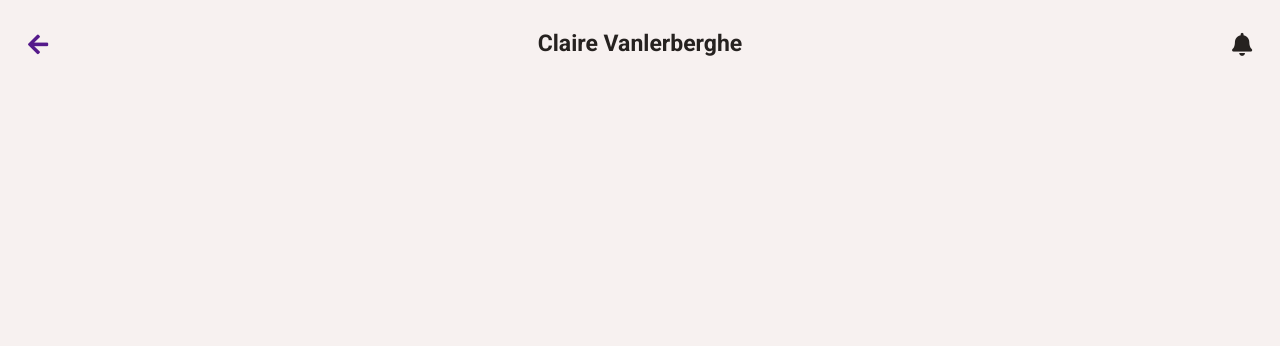
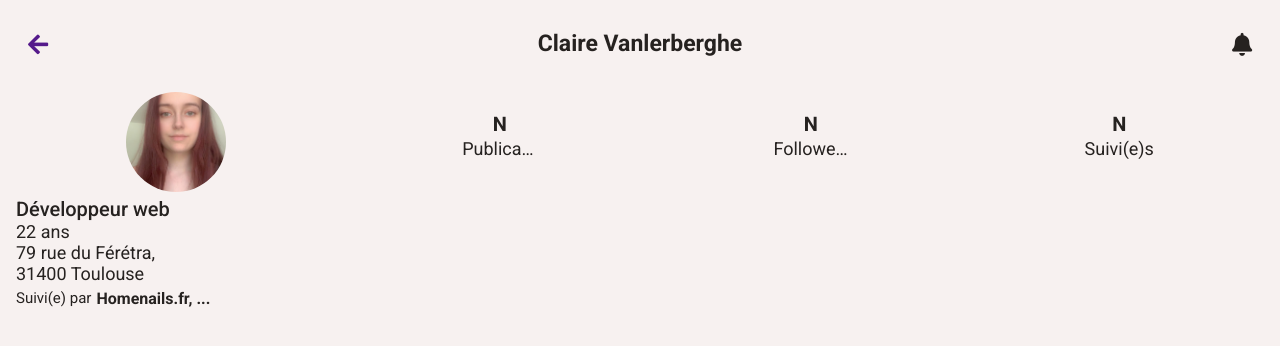
Before and after one commit to ClaireVanlerberghe/Instavitae, a website: page index.html in a window 1280 px wide. Drawn offline with Linux system fonts and the light colour scheme.

Commit message:
"HTML/CSS terminé jusqu'à section biographie"

```diff
--- a/index.html
+++ b/index.html
@@ -1,11 +1,16 @@
 <!DOCTYPE html>
 <html lang="fr">
   <head>
-    <meta charset="UTF-8">
+    <meta charset="UTF-8" />
     <title>Instavitae</title>
-    <meta name="viewport" content="width=device-width, initial-scale=1">
-    <link rel="stylesheet" type="text/css" href="./css/style.css">
-    <link rel="stylesheet" href="https://use.fontawesome.com/releases/v5.7.1/css/all.css" integrity="sha384-fnmOCqbTlWIlj8LyTjo7mOUStjsKC4pOpQbqyi7RrhN7udi9RwhKkMHpvLbHG9Sr" crossorigin="anonymous">
+    <meta name="viewport" content="width=device-width, initial-scale=1" />
+    <link rel="stylesheet" type="text/css" href="./css/style.css" />
+    <link
+      rel="stylesheet"
+      href="https://use.fontawesome.com/releases/v5.7.1/css/all.css"
+      integrity="sha384-fnmOCqbTlWIlj8LyTjo7mOUStjsKC4pOpQbqyi7RrhN7udi9RwhKkMHpvLbHG9Sr"
+      crossorigin="anonymous"
+    />
   </head>
   <body>
     <header>
@@ -14,6 +19,33 @@
       <i class="fas fa-bell"></i>
     </header>
 
+    <!--Section "profil_stat terminé"-->
+    <section class="profil_stat">
+      <img src="photos/photo_de_profil.jpg" alt="Photo de profil" />
+      <div class="publication">
+        <p class="nombre">N</p>
+        <p class="publication_categorie">Publications</p>
+      </div>
+      <div class="followers">
+        <p class="nombre">N</p>
+        <p class="followers_categorie">Followers</p>
+      </div>
+      <div class="suivie">
+        <p class="nombre">N</p>
+        <p class="suivie_categorie">Suivi(e)s</p>
+      </div>
+    </section>
 
+    <!--Section biographie terminé-->
+    <section class="biographie">
+      <h2>Développeur web</h2>
+      <p class="age">22 ans</p>
+      <p class="adresse_1">79 rue du Férétra,</p>
+      <p class="adresse_2">31400 Toulouse</p>
+      <div class="suivie_par">
+        <p class="text">Suivi(e) par</p>
+        <a href="" class="suivie_entreprise">Homenails.fr, ...</a>
+      </div>
+    </section>
   </body>
 </html>
--- a/sass/base/_typographie.scss
+++ b/sass/base/_typographie.scss
@@ -1,4 +1,5 @@
-@import url('https://fonts.googleapis.com/css2?family=Roboto:wght@400;700&display=swap');
+@import url('https://fonts.googleapis.com/css2?family=Roboto:wght@100;300;400;500;700;900&display=swap');
+
 
 body{
     font-family: 'roboto';
--- a/sass/pages/_home.scss
+++ b/sass/pages/_home.scss
@@ -1,4 +1,89 @@
-body{
-    background-color: #f7f1f0;
-
+body {
+  background-color: #f7f1f0;
 }
+.profil_stat {
+  display: flex;
+  justify-content: space-around;
+  margin-top: 35px;
+  img {
+    object-fit: cover;
+    width: 100px;
+    height: 100px;
+    border-radius: 50%;
+  }
+  .publication {
+    max-width: 75px;
+    .nombre {
+      font-weight: 700;
+      font-size: 20px;
+      margin-bottom: 2px;
+      display: flex;
+      justify-content: center;
+    }
+    .publication_categorie {
+      text-overflow: ellipsis;
+      overflow: hidden;
+      font-size: 18px;
+      margin-top: 0px;
+    }
+  }
+  .followers {
+    max-width: 75px;
+    .nombre {
+      font-weight: 700;
+      font-size: 20px;
+      margin-bottom: 2px;
+      display: flex;
+      justify-content: center;
+    }
+    .followers_categorie {
+      text-overflow: ellipsis;
+      overflow: hidden;
+      font-size: 18px;
+      margin-top: 0px;
+    }
+  }
+  .suivie {
+    max-width: 75px;
+    .nombre {
+      font-weight: 700;
+      font-size: 20px;
+      margin-bottom: 2px;
+      display: flex;
+      justify-content: center;
+    }
+    .suivie_categorie {
+      text-overflow: ellipsis;
+      overflow: hidden;
+      font-size: 18px;
+      margin-top: 0px;
+    }
+  }
+}
+.biographie {
+  margin-left: 8px;
+  h2 {
+    font-size: 20px;
+    font-weight: 500;
+    margin-top: 5px;
+    margin-bottom: 0px;
+  }
+  p {
+    margin: 0px;
+    font-size: 18px;
+  }
+  .suivie_par {
+    display: flex;
+    margin-top: 5px;
+    .text {
+      font-size: 15px;
+    }
+    .suivie_entreprise {
+      text-decoration: none;
+      color: #262220;
+      font-size: 16px;
+      font-weight: 600;
+      margin-left: 5px;
+    }
+  }
+}
```
Also changed, not shown: css/style.css, 1 other file. Lines whose indentation alone changed are shown as unchanged.
